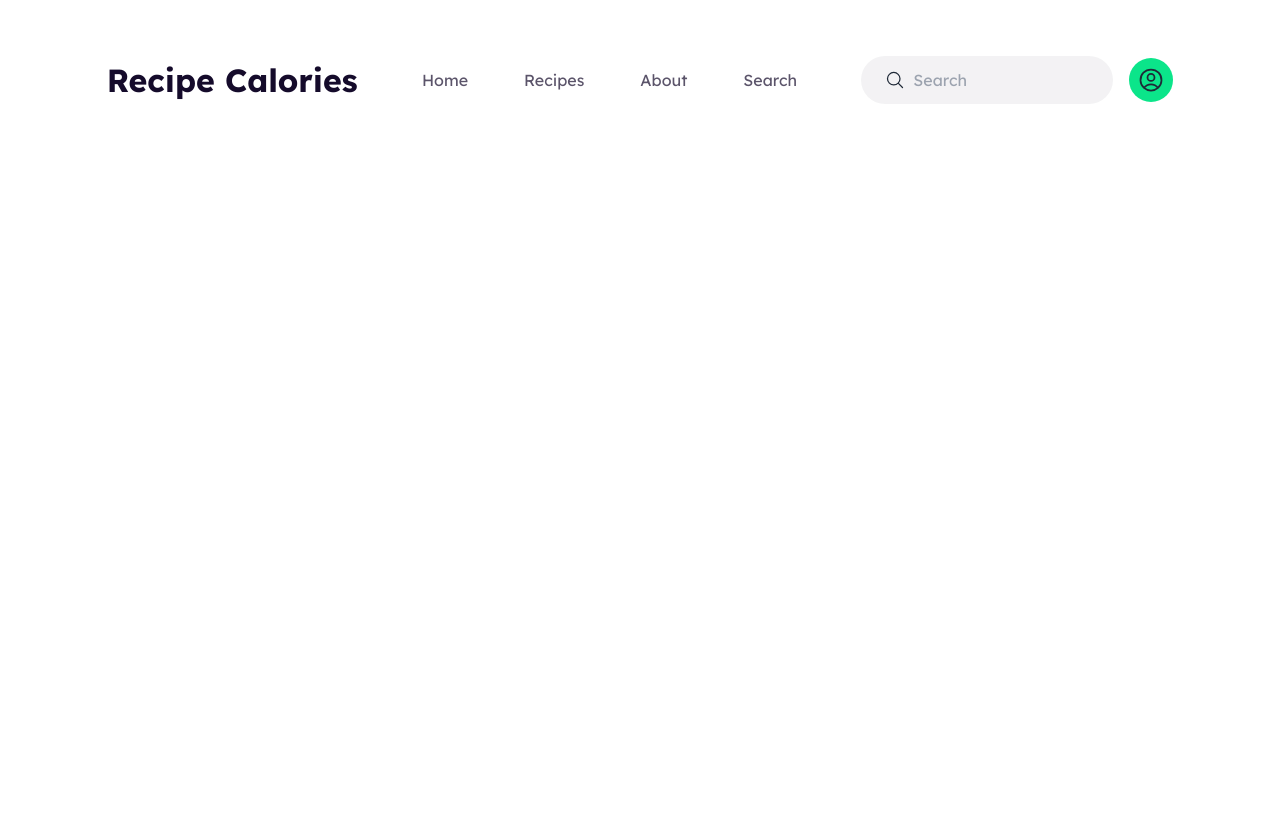
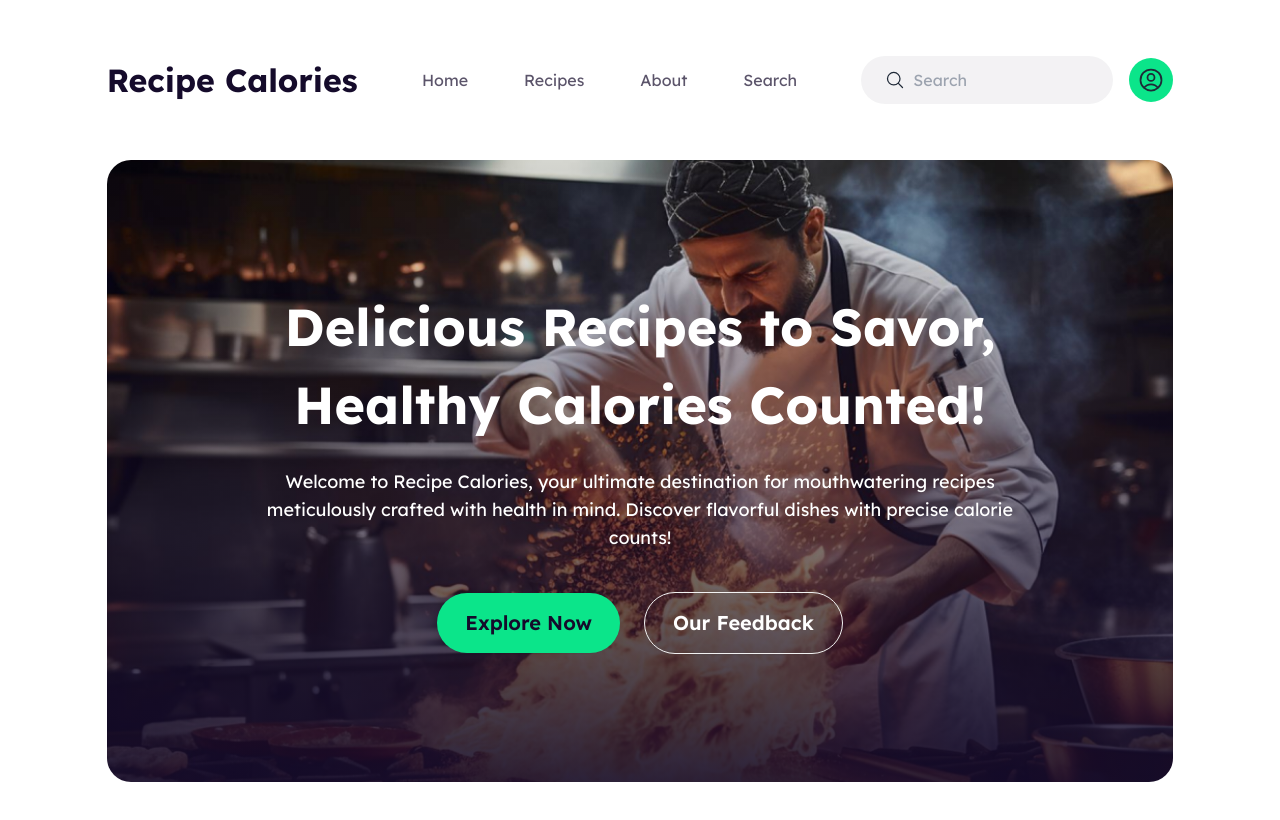
Before and after one commit to Yamin39/Recipe-Calories, a React (Vite) app: page / in a window 1280 px wide. Shown: the top 820 px of the page. Built offline with nearby package versions, Linux system fonts and the light colour scheme.

Commit message:
added banner section

```diff
--- /dev/null
+++ b/src/components/Header/Banner/Banner.css
@@ -0,0 +1,6 @@
+.banner-container {
+  background: linear-gradient(0deg, rgba(21, 11, 43, 0.9), rgba(21, 11, 43, 0) 100%), url("../../../assets/images/banner.png");
+  background-position: center;
+  background-size: cover;
+  background-repeat: no-repeat;
+}
--- /dev/null
+++ b/src/components/Header/Banner/Banner.jsx
@@ -0,0 +1,21 @@
+import "./Banner.css";
+
+const Banner = () => {
+  return (
+    <div className="banner-container text-white text-center md:py-32 rounded-3xl p-10 mt-12">
+      <h1 className="font-bold text-[3.25rem] max-w-3xl mx-auto">Delicious Recipes to Savor, Healthy Calories Counted!</h1>
+      <p className="text-lg mt-6 mb-10 mx-auto max-w-3xl">
+        Welcome to Recipe Calories, your ultimate destination for mouthwatering recipes meticulously crafted with health in mind. Discover flavorful dishes with
+        precise calorie counts!
+      </p>
+      <div className="flex flex-col md:flex-row justify-center items-center gap-6">
+        <button className="btn rounded-[3.125rem] h-auto py-4 px-7 font-semibold text-xl text-dark-full bg-primary-green border-none hover:bg-primary-green hover:opacity-90">
+          Explore Now
+        </button>
+        <button className="btn rounded-[3.125rem] h-auto py-4 px-7 font-semibold text-xl text-white bg-transparent hover:bg-[#ffffff2f]">Our Feedback</button>
+      </div>
+    </div>
+  );
+};
+
+export default Banner;
--- a/src/components/Header/Header.jsx
+++ b/src/components/Header/Header.jsx
@@ -1,9 +1,11 @@
+import Banner from "./Banner/Banner";
 import Navbar from "./Navbar/Navbar";
 
 const Header = () => {
   return (
     <header>
       <Navbar></Navbar>
+      <Banner></Banner>
     </header>
   );
 };
```
Also changed, not shown: src/assets/images/banner.png (added).
